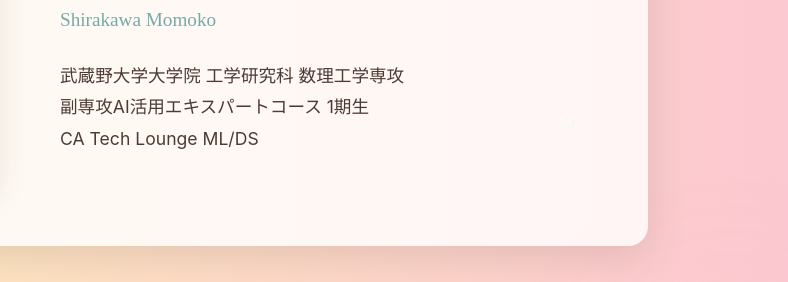
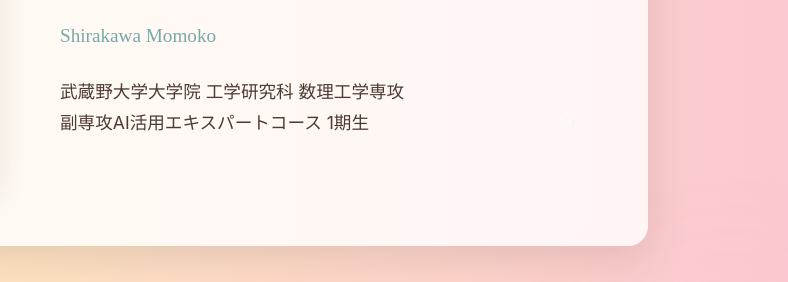
Before and after one commit to momok47/portfolio, a plain HTML site: page index.html in a window 1280 px wide. Shown: the part 302-584 px from the top of the page, 492-1280 px from the left. Drawn offline with Linux system fonts and the light colour scheme.

Commit message:
Remove comment from index.html
Removed unnecessary comment from the HTML structure.

```diff
--- a/index.html
+++ b/index.html
@@ -10,7 +10,6 @@
     <link rel="stylesheet" type="text/css" href="style.css?v=20260617">
 </head>
 <body class="home-page">
-    <!-- ふわふわ浮遊する装飾レイヤー（JSで中身を生成） -->
     <div class="deco-layer" aria-hidden="true"></div>
 
     <nav class="fixed-nav">
@@ -40,7 +39,7 @@
                 <div class="hero-text">
                     <h1 class="hero-title">白川 桃子</h1>
                     <p class="hero-subtitle">Shirakawa Momoko</p>
-                    <p class="hero-description">武蔵野大学大学院 工学研究科 数理工学専攻<br>副専攻AI活用エキスパートコース 1期生<br>CA Tech Lounge ML/DS</p>
+                    <p class="hero-description">武蔵野大学大学院 工学研究科 数理工学専攻<br>副専攻AI活用エキスパートコース 1期生</p>
                 </div>
             </div>
         </section>
```
